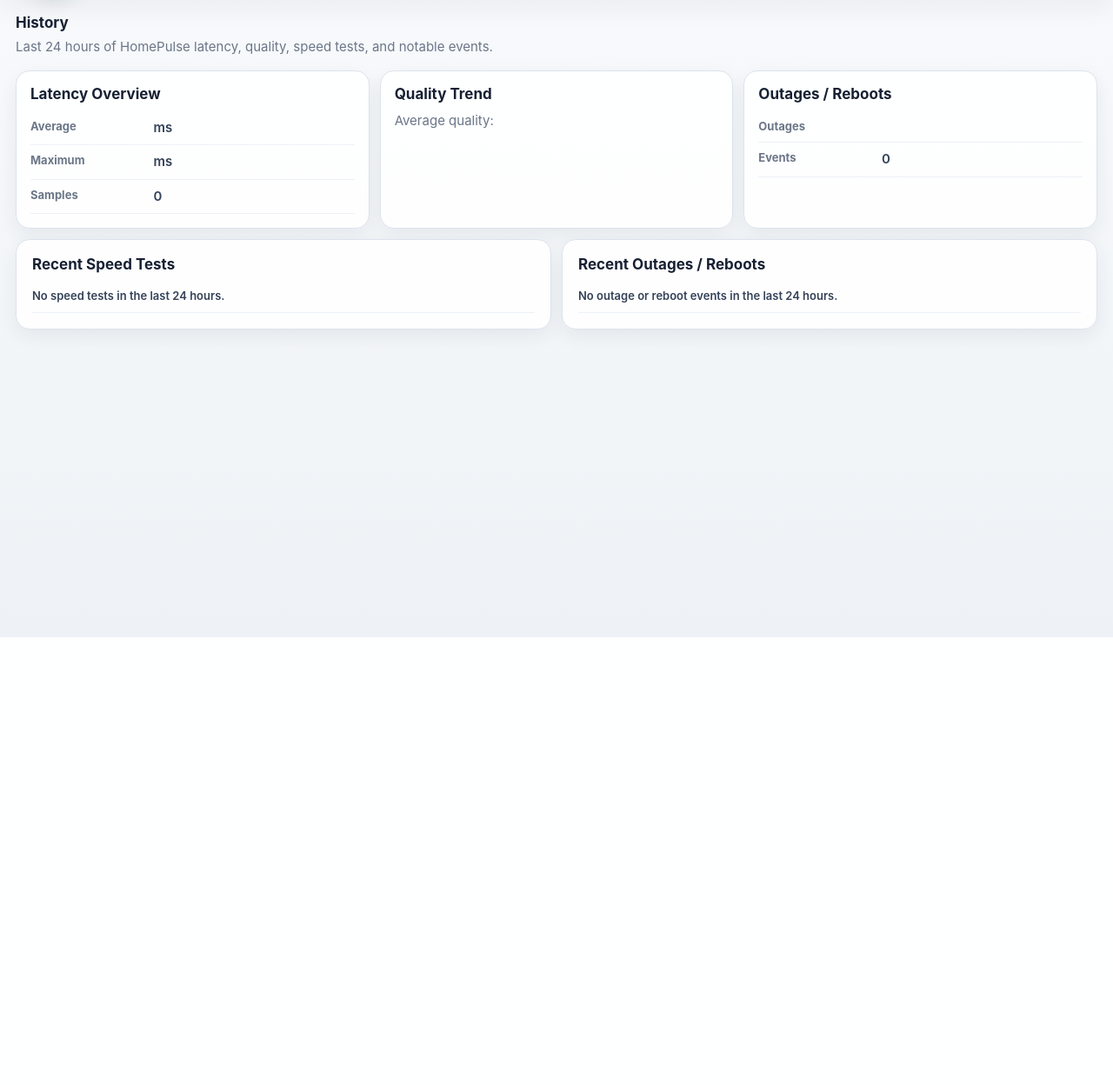
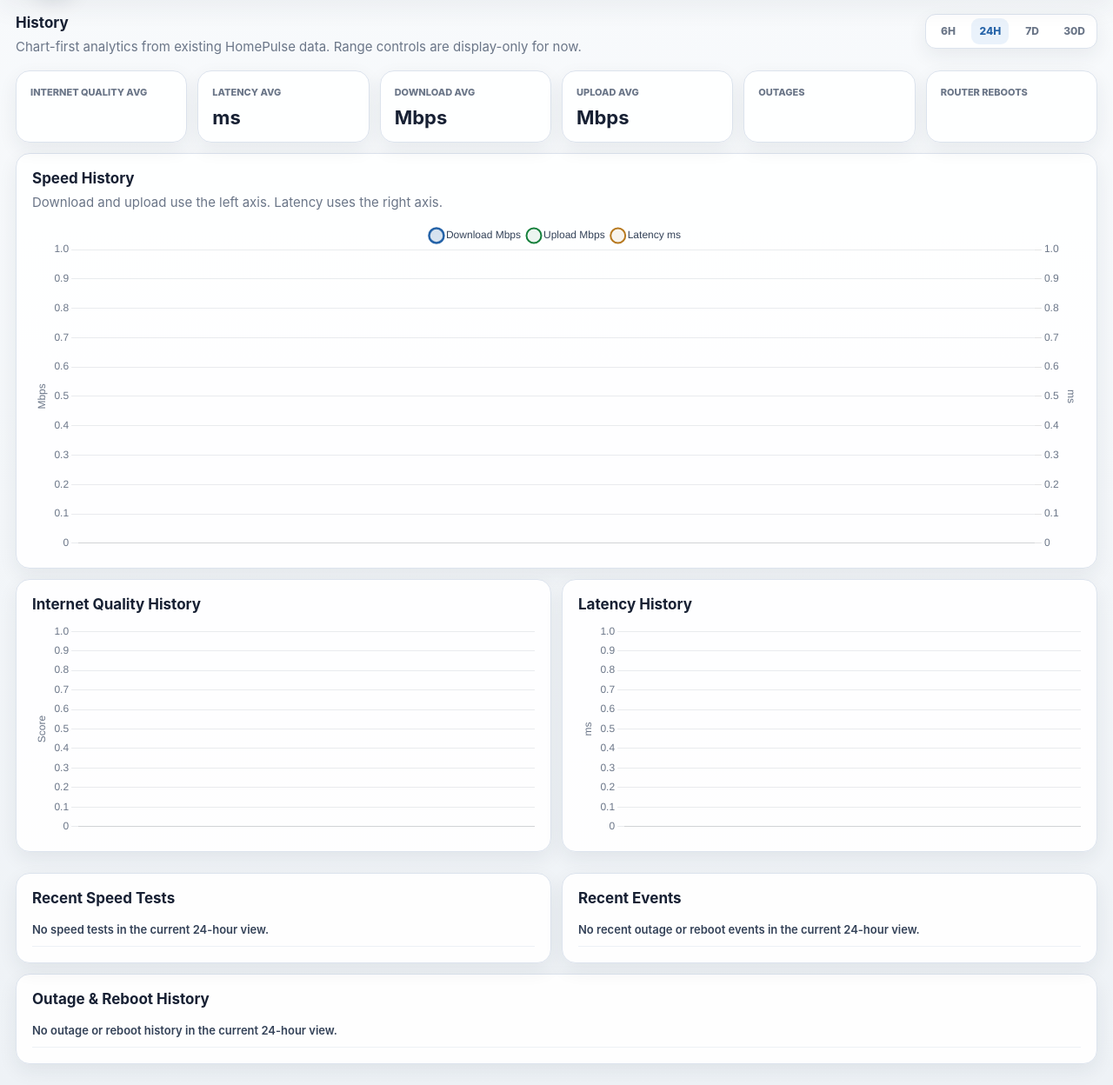
Before and after one commit to dlongnecker2/HomePulse, a Python web app: template templates/history.html in a window 1280 px wide. Shown: the part 67-1315 px from the top of the page at 87% size. Before the commit the page ends 800 px from the top, so only its background shows below. Run offline with Jinja, Linux system fonts and the light colour scheme; the template is opened without the code that fills it, so the values that code supplies are empty.

Commit message:
v2.8.0 - Add navigation, Internet Intelligence, History, and Reports foundation

```diff
--- a/config.json
+++ b/config.json
@@ -1,5 +1,5 @@
 {
-  "version": "2.8.0",
+  "version": "2.8.1",
   "database": "data/homepulse.db",
   "monitor_interval_minutes": 5,
   "speedtest_schedule_enabled": true,
--- a/modules/status.py
+++ b/modules/status.py
@@ -9,7 +9,7 @@
         self._status = {
             "app_name": "HomePulse",
             "app_subtitle": "Home Reliability Dashboard",
-            "version": "2.8.0",
+            "version": "2.8.1",
             "internet": {
                 "status": "Starting",
                 "score": None,
--- a/static/css/homepulse.css
+++ b/static/css/homepulse.css
@@ -412,6 +412,96 @@
 .page-heading p {
   margin-bottom: 0;
   color: var(--muted);
+}
+
+.history-heading {
+  align-items: flex-start;
+}
+
+.range-controls {
+  display: inline-flex;
+  gap: 6px;
+  padding: 4px;
+  background: var(--surface);
+  border: 1px solid var(--border);
+  border-radius: 12px;
+  box-shadow: var(--shadow-soft);
+}
+
+.range-controls span {
+  display: inline-flex;
+  align-items: center;
+  justify-content: center;
+  min-width: 42px;
+  min-height: 30px;
+  padding: 5px 9px;
+  color: var(--muted);
+  border-radius: 9px;
+  font-size: 12px;
+  font-weight: 760;
+}
+
+.range-controls .active {
+  color: var(--accent);
+  background: var(--accent-soft);
+}
+
+.history-summary-grid {
+  display: grid;
+  grid-template-columns: repeat(6, minmax(0, 1fr));
+  gap: 12px;
+  margin-bottom: 12px;
+}
+
+.summary-card {
+  padding: 16px;
+  background: rgba(255, 255, 255, 0.94);
+  border: 1px solid var(--border);
+  border-radius: var(--radius);
+  box-shadow: var(--shadow-soft);
+}
+
+.summary-card span,
+.summary-card strong {
+  display: block;
+}
+
+.summary-card span {
+  color: var(--muted);
+  font-size: 11px;
+  font-weight: 760;
+  text-transform: uppercase;
+}
+
+.summary-card strong {
+  margin-top: 8px;
+  color: var(--text);
+  font-size: 22px;
+  line-height: 1.1;
+}
+
+.history-chart-panel {
+  margin-bottom: 12px;
+}
+
+.history-chart-box {
+  position: relative;
+  margin-top: 10px;
+}
+
+.history-chart-box.large {
+  height: 380px;
+}
+
+.history-chart-box.small {
+  height: 245px;
+}
+
+.history-chart-grid {
+  display: grid;
+  grid-template-columns: repeat(2, minmax(0, 1fr));
+  gap: 12px;
+  margin-bottom: 12px;
 }
 
 .insight-grid,
@@ -869,6 +959,8 @@
 
   .insight-grid,
   .content-grid,
+  .history-summary-grid,
+  .history-chart-grid,
   .report-grid {
     grid-template-columns: 1fr;
   }
--- /dev/null
+++ b/static/js/history_charts.js
@@ -0,0 +1,182 @@
+function chartGradient(canvas, color) {
+  const context = canvas.getContext("2d");
+  const gradient = context.createLinearGradient(0, 0, 0, canvas.clientHeight || 260);
+  gradient.addColorStop(0, color.replace("1)", "0.20)"));
+  gradient.addColorStop(1, color.replace("1)", "0.02)"));
+  return gradient;
+}
+
+function baseOptions(extra = {}) {
+  return {
+    responsive: true,
+    maintainAspectRatio: false,
+    interaction: { mode: "index", intersect: false },
+    plugins: {
+      legend: {
+        labels: {
+          color: "#344258",
+          boxWidth: 10,
+          usePointStyle: true
+        }
+      },
+      tooltip: {
+        backgroundColor: "rgba(15, 23, 42, 0.94)",
+        borderColor: "rgba(255, 255, 255, 0.16)",
+        borderWidth: 1,
+        displayColors: true,
+        padding: 11
+      }
+    },
+    scales: {
+      x: {
+        grid: { display: false },
+        ticks: { color: "#6b7688", maxRotation: 0, autoSkipPadding: 18 }
+      },
+      y: {
+        beginAtZero: true,
+        border: { display: false },
+        grid: { color: "rgba(107, 118, 136, 0.14)" },
+        ticks: { color: "#6b7688" }
+      }
+    },
+    ...extra
+  };
+}
+
+function renderSpeedHistory(data) {
+  const canvas = document.getElementById("speedHistoryChart");
+  if (!canvas) return;
+
+  new Chart(canvas, {
+    type: "line",
+    data: {
+      labels: data.labels,
+      datasets: [
+        {
+          label: "Download Mbps",
+          data: data.download,
+          borderColor: "#2563a8",
+          backgroundColor: chartGradient(canvas, "rgba(37, 99, 168, 1)"),
+          yAxisID: "speed",
+          fill: true,
+          tension: 0.35,
+          borderWidth: 2.5,
+          pointRadius: 2
+        },
+        {
+          label: "Upload Mbps",
+          data: data.upload,
+          borderColor: "#16803c",
+          backgroundColor: "rgba(22, 128, 60, 0.08)",
+          yAxisID: "speed",
+          fill: false,
+          tension: 0.35,
+          borderWidth: 2,
+          pointRadius: 2
+        },
+        {
+          label: "Latency ms",
+          data: data.latency,
+          borderColor: "#b7791f",
+          backgroundColor: "rgba(183, 121, 31, 0.08)",
+          yAxisID: "latency",
+          fill: false,
+          tension: 0.35,
+          borderWidth: 2,
+          pointRadius: 2
+        }
+      ]
+    },
+    options: baseOptions({
+      scales: {
+        x: {
+          grid: { display: false },
+          ticks: { color: "#6b7688", maxRotation: 0, autoSkipPadding: 18 }
+        },
+        speed: {
+          type: "linear",
+          position: "left",
+          beginAtZero: true,
+          border: { display: false },
+          grid: { color: "rgba(107, 118, 136, 0.14)" },
+          ticks: { color: "#6b7688" },
+          title: { display: true, text: "Mbps", color: "#6b7688" }
+        },
+        latency: {
+          type: "linear",
+          position: "right",
+          beginAtZero: true,
+          border: { display: false },
+          grid: { drawOnChartArea: false },
+          ticks: { color: "#6b7688" },
+          title: { display: true, text: "ms", color: "#6b7688" }
+        }
+      }
+    })
+  });
+}
+
+function renderSingleLineChart(id, labels, values, label, color, yTitle) {
+  const canvas = document.getElementById(id);
+  if (!canvas) return;
+
+  new Chart(canvas, {
+    type: "line",
+    data: {
+      labels,
+      datasets: [
+        {
+          label,
+          data: values,
+          borderColor: color,
+          backgroundColor: chartGradient(canvas, color.replace("#2563a8", "rgba(37, 99, 168, 1)").replace("#b7791f", "rgba(183, 121, 31, 1)")),
+          fill: true,
+          tension: 0.35,
+          borderWidth: 2.25,
+          pointRadius: 0,
+          pointHoverRadius: 4
+        }
+      ]
+    },
+    options: baseOptions({
+      plugins: {
+        ...baseOptions().plugins,
+        legend: { display: false }
+      },
+      scales: {
+        x: {
+          grid: { display: false },
+          ticks: { color: "#6b7688", maxRotation: 0, autoSkipPadding: 18 }
+        },
+        y: {
+          beginAtZero: true,
+          border: { display: false },
+          grid: { color: "rgba(107, 118, 136, 0.14)" },
+          ticks: { color: "#6b7688" },
+          title: { display: true, text: yTitle, color: "#6b7688" }
+        }
+      }
+    })
+  });
+}
+
+document.addEventListener("DOMContentLoaded", () => {
+  const data = window.HomePulseHistory || {};
+  renderSpeedHistory(data.speed || { labels: [], download: [], upload: [], latency: [] });
+  renderSingleLineChart(
+    "qualityHistoryChart",
+    data.quality?.labels || [],
+    data.quality?.values || [],
+    "Internet Quality",
+    "#2563a8",
+    "Score"
+  );
+  renderSingleLineChart(
+    "latencyHistoryChart",
+    data.latency?.labels || [],
+    data.latency?.values || [],
+    "Latency",
+    "#b7791f",
+    "ms"
+  );
+});
--- a/templates/dashboard.html
+++ b/templates/dashboard.html
@@ -202,7 +202,7 @@
   </aside>
 </section>
 
-<p class="small">HomePulse v2.8.0 keeps this dashboard focused on live status; use Internet, History, and Reports for deeper analysis.</p>
+<p class="small">HomePulse v2.8.1 keeps this dashboard focused on live status; use History for chart-first analytics.</p>
 <script src="{{ url_for('static', filename='js/dashboard_charts.js') }}"></script>
 <script src="{{ url_for('static', filename='js/live_dashboard.js') }}"></script>
 {% endblock %}
--- a/templates/history.html
+++ b/templates/history.html
@@ -1,33 +1,70 @@
 {% extends "base.html" %}
 {% block title %}HomePulse History{% endblock %}
 {% block content %}
-<section class="page-heading">
+<section class="page-heading history-heading">
   <div>
     <h2>History</h2>
-    <p>Last 24 hours of HomePulse latency, quality, speed tests, and notable events.</p>
+    <p>Chart-first analytics from existing HomePulse data. Range controls are display-only for now.</p>
+  </div>
+  <div class="range-controls" aria-label="Time range controls">
+    <span>6H</span>
+    <span class="active">24H</span>
+    <span>7D</span>
+    <span>30D</span>
   </div>
 </section>
 
-<section class="insight-grid">
-  <article class="dashboard-panel compact-panel">
-    <h2>Latency Overview</h2>
-    <table>
-      <tr><td>Average</td><td>{{ history.average_latency if history.average_latency is not none else "No data" }}{% if history.average_latency is not none %} ms{% endif %}</td></tr>
-      <tr><td>Maximum</td><td>{{ history.maximum_latency if history.maximum_latency is not none else "No data" }}{% if history.maximum_latency is not none %} ms{% endif %}</td></tr>
-      <tr><td>Samples</td><td>{{ history.health_rows | length }}</td></tr>
-    </table>
+<section class="history-summary-grid">
+  <article class="summary-card">
+    <span>Internet Quality Avg</span>
+    <strong>{{ history.quality_average if history.quality_average is not none else "--" }}</strong>
   </article>
-  <article class="dashboard-panel compact-panel">
-    <h2>Quality Trend</h2>
-    <div class="insight-value text-value">{{ history.quality_trend }}</div>
-    <p>Average quality: {{ history.average_quality if history.average_quality is not none else "No data" }}</p>
+  <article class="summary-card">
+    <span>Latency Avg</span>
+    <strong>{{ history.average_latency if history.average_latency is not none else "--" }}{% if history.average_latency is not none %} ms{% endif %}</strong>
   </article>
-  <article class="dashboard-panel compact-panel">
-    <h2>Outages / Reboots</h2>
-    <table>
-      <tr><td>Outages</td><td>{{ history.outage_count }}</td></tr>
-      <tr><td>Events</td><td>{{ history.events | length }}</td></tr>
-    </table>
+  <article class="summary-card">
+    <span>Download Avg</span>
+    <strong>{{ history.average_download if history.average_download is not none else "--" }}{% if history.average_download is not none %} Mbps{% endif %}</strong>
+  </article>
+  <article class="summary-card">
+    <span>Upload Avg</span>
+    <strong>{{ history.average_upload if history.average_upload is not none else "--" }}{% if history.average_upload is not none %} Mbps{% endif %}</strong>
+  </article>
+  <article class="summary-card">
+    <span>Outages</span>
+    <strong>{{ history.outage_count }}</strong>
+  </article>
+  <article class="summary-card">
+    <span>Router Reboots</span>
+    <strong>{{ history.router_reboot_count }}</strong>
+  </article>
+</section>
+
+<section class="dashboard-panel history-chart-panel">
+  <div class="panel-heading">
+    <div>
+      <h2>Speed History</h2>
+      <p>Download and upload use the left axis. Latency uses the right axis.</p>
+    </div>
+  </div>
+  <div class="history-chart-box large">
+    <canvas id="speedHistoryChart"></canvas>
+  </div>
+</section>
+
+<section class="history-chart-grid">
+  <article class="dashboard-panel history-chart-panel">
+    <h2>Internet Quality History</h2>
+    <div class="history-chart-box small">
+      <canvas id="qualityHistoryChart"></canvas>
+    </div>
+  </article>
+  <article class="dashboard-panel history-chart-panel">
+    <h2>Latency History</h2>
+    <div class="history-chart-box small">
+      <canvas id="latencyHistoryChart"></canvas>
+    </div>
   </article>
 </section>
 
@@ -40,22 +77,40 @@
           <tr><td>{{ test.timestamp }}</td><td>{{ test.download }} down / {{ test.upload }} up / {{ test.ping }} ms</td></tr>
         {% endfor %}
       {% else %}
-        <tr><td colspan="2">No speed tests in the last 24 hours.</td></tr>
+        <tr><td colspan="2">No speed tests in the current 24-hour view.</td></tr>
       {% endif %}
     </table>
   </article>
 
   <article class="dashboard-panel">
-    <h2>Recent Outages / Reboots</h2>
+    <h2>Recent Events</h2>
     <table>
       {% if history.events %}
         {% for event in history.events %}
           <tr><td>{{ event.timestamp }}</td><td>{{ event.event_type }}: {{ event.message }}</td></tr>
         {% endfor %}
       {% else %}
-        <tr><td colspan="2">No outage or reboot events in the last 24 hours.</td></tr>
+        <tr><td colspan="2">No recent outage or reboot events in the current 24-hour view.</td></tr>
       {% endif %}
     </table>
   </article>
 </section>
+
+<section class="dashboard-panel">
+  <h2>Outage & Reboot History</h2>
+  <table>
+    {% if history.outage_reboot_history %}
+      {% for event in history.outage_reboot_history %}
+        <tr><td>{{ event.timestamp }}</td><td>{{ event.event_type }}: {{ event.message }}</td></tr>
+      {% endfor %}
+    {% else %}
+      <tr><td colspan="2">No outage or reboot history in the current 24-hour view.</td></tr>
+    {% endif %}
+  </table>
+</section>
+
+<script>
+  window.HomePulseHistory = {{ history.charts | tojson }};
+</script>
+<script src="{{ url_for('static', filename='js/history_charts.js') }}"></script>
 {% endblock %}
```
Also changed, not shown: modules/application.py (+39 -8 lines), CHANGELOG.md, 1 other file.
